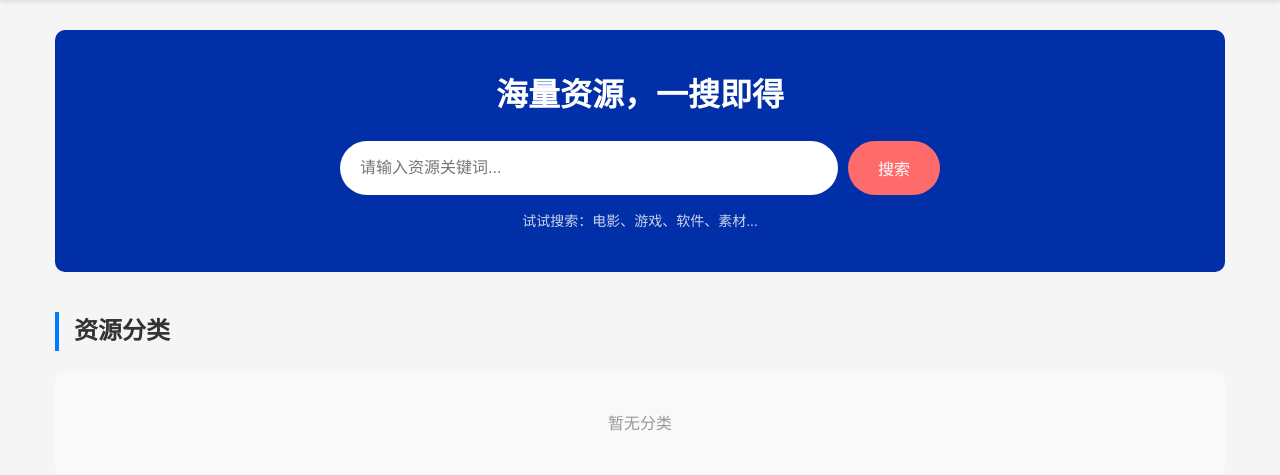
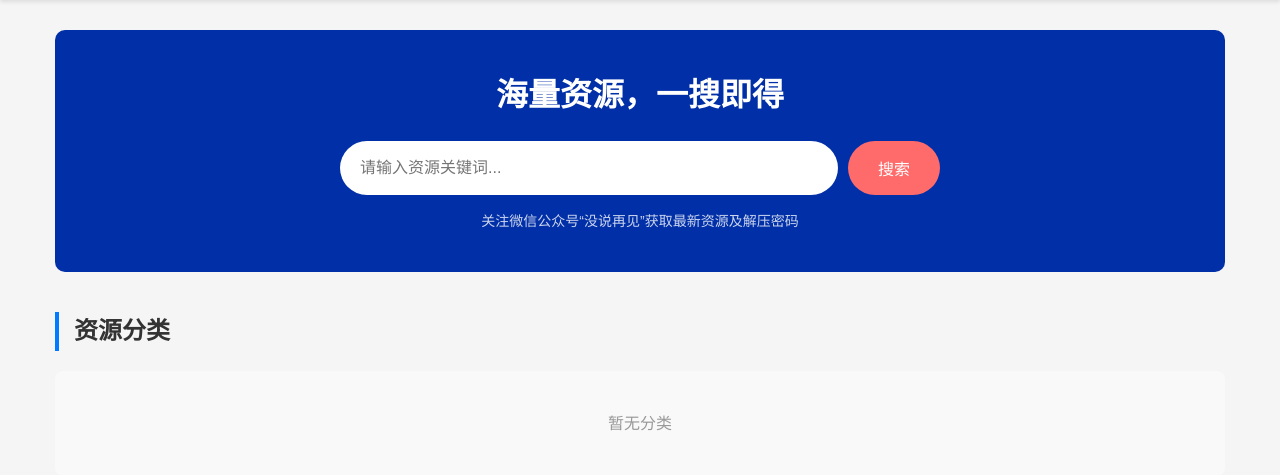
Before and after one commit to kilig0424/resource_share, a Django app: page / in a window 1280 px wide. Shown: the part 72-547 px from the top of the page. Run offline with Django 4.2, Linux system fonts and the light colour scheme; data that the repository does not hold is empty.

Commit message:
feat: 首页搜索提示改为微信公众号引导语

```diff
--- a/templates/core/index.html
+++ b/templates/core/index.html
@@ -10,7 +10,7 @@
         <input type="text" name="q" class="search-input" placeholder="请输入资源关键词..." required>
         <button type="submit" class="search-button">搜索</button>
     </form>
-    <p class="search-tips">试试搜索：电影、游戏、软件、素材...</p>
+    <p class="search-tips">关注微信公众号“没说再见”获取最新资源及解压密码</p>
 </div>
 
 <!-- 资源分类导航 -->
```
